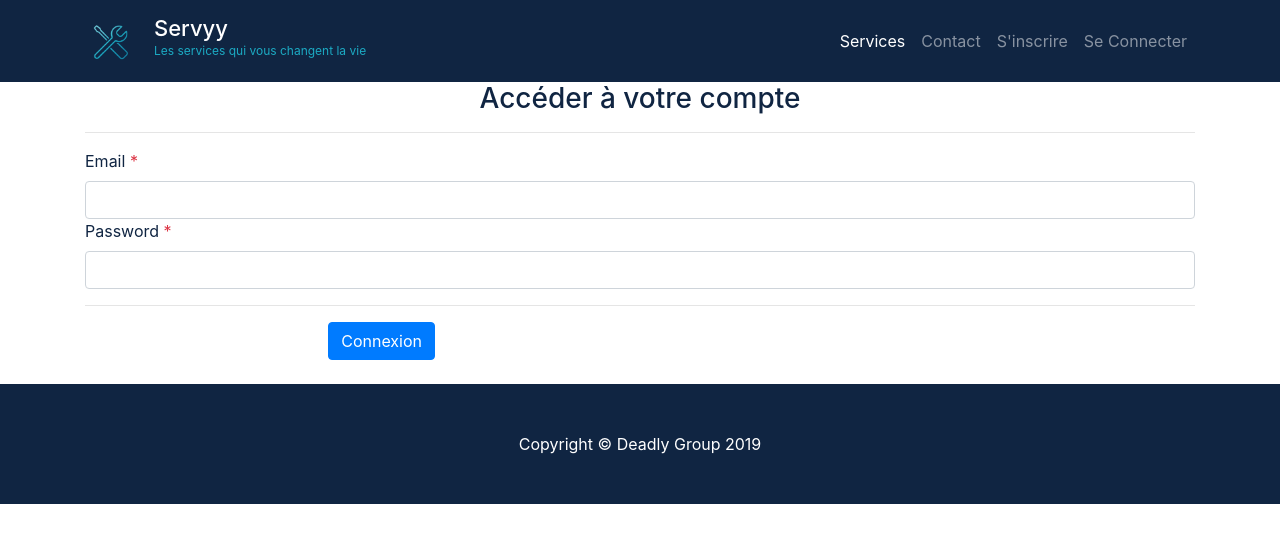
After one commit to Yannick6633/WCS_Projet_2_Servyy, a PHP site: template src/View/Login/login.html.twig in a window 1280 px wide. The commit adds this page. Shown: the top 543 px of the page. Run offline with PHP 8.4, Linux system fonts and the light colour scheme; the template is opened without the code that fills it, so the values that code supplies are empty; a stand-in replaces the project's code that opens the database connection; some libraries are stand-ins or nearby versions.

Commit message:
ajout dees sessions et login/logout + modif lien image page accueil

```diff
--- a/public/index.php
+++ b/public/index.php
@@ -5,6 +5,7 @@
  * Date: 11/10/17
  * Time: 14:01
  */
+session_start();
 
 require_once __DIR__ . '/../vendor/autoload.php';
 require_once __DIR__ . '/../config/db.php';
--- a/src/Controller/HomeController.php
+++ b/src/Controller/HomeController.php
@@ -30,6 +30,10 @@ class HomeController extends AbstractController
         $userManager = new UserManager();
         $users = $userManager->selectBestRate();
 
-        return $this->twig->render('Home/index.html.twig', ['services' => $services, 'users' => $users]);
+        return $this->twig->render('Home/index.html.twig', [
+            'services' => $services,
+            'users' => $users,
+            'session'=>$_SESSION
+        ]);
     }
 }
--- a/src/Controller/ServiceController.php
+++ b/src/Controller/ServiceController.php
@@ -36,7 +36,11 @@ class ServiceController extends AbstractController
         $serviceManager = new ServiceManager();
         $services = $serviceManager->selectAll();
 
-        return $this->twig->render('Service/service.html.twig', ['users' => $users, 'services' => $services]);
+        return $this->twig->render('Service/service.html.twig', [
+            'users' => $users,
+            'services' => $services,
+            'session'=>$_SESSION
+        ]);
     }
 
 
--- a/src/View/Inc/nav.html.twig
+++ b/src/View/Inc/nav.html.twig
@@ -20,12 +20,20 @@
                 <li class="nav-item">
                     <a class="nav-link" href="#">Contact</a>
                 </li>
+                {% if session == false %}
                 <li class="nav-item">
                     <a class="nav-link" href="#">S'inscrire</a>
                 </li>
-                <li class="nav-item">
-                    <a class="nav-link" href="#">Se Connecter</a>
-                </li>
+                {% endif %}
+                {% if session %}
+                    <li class="nav-item">
+                        <a class="nav-link" href="/Login/logout">Se Deconnecter</a>
+                    </li>
+                {% else %}
+                    <li class="nav-item">
+                        <a class="nav-link" href="/Login/index">Se Connecter</a>
+                    </li>
+                {% endif %}
             </ul>
         </div>
     </div>
--- /dev/null
+++ b/src/View/Login/login.html.twig
@@ -0,0 +1,34 @@
+{% extends 'layout.html.twig' %}
+
+{% block title %}Login{% endblock %}
+
+{% block content %}
+    <div class="container main-page">
+        <div>
+            <h3 class="text-center">Accéder à votre compte</h3>
+            <hr>
+            {% for error in errors %}
+                <div class="alert alert-danger">
+                    <strong>{{ error }}</strong>
+                </div>
+            {% endfor %}
+            <form method="post" action="">
+                <div class="top-margin">
+                    <label for="email">Email <span class="text-danger">*</span></label>
+                    <input id="email" name="email" type="text" class="form-control" value="{{ post.email }}">
+                </div>
+                <div class="top-margin">
+                    <label for="password">Password <span class="text-danger">*</span></label>
+                    <input id="password" name="password" type="password" class="form-control">
+                </div>
+                <hr>
+                <div class="row">
+                    <div class="col-lg-4 text-right">
+                        <button class="btn btn-primary" name="submit" type="submit">Connexion</button>
+                    </div>
+                </div>
+            </form>
+        </div>
+    </div>
+    <br>
+{% endblock %}
```
Also changed, not shown: src/Controller/LoginController.php (added, +55 -0 lines), src/Model/UserManager.php (+10 -0 lines), src/View/Home/index.html.twig (+5 -5 lines).
